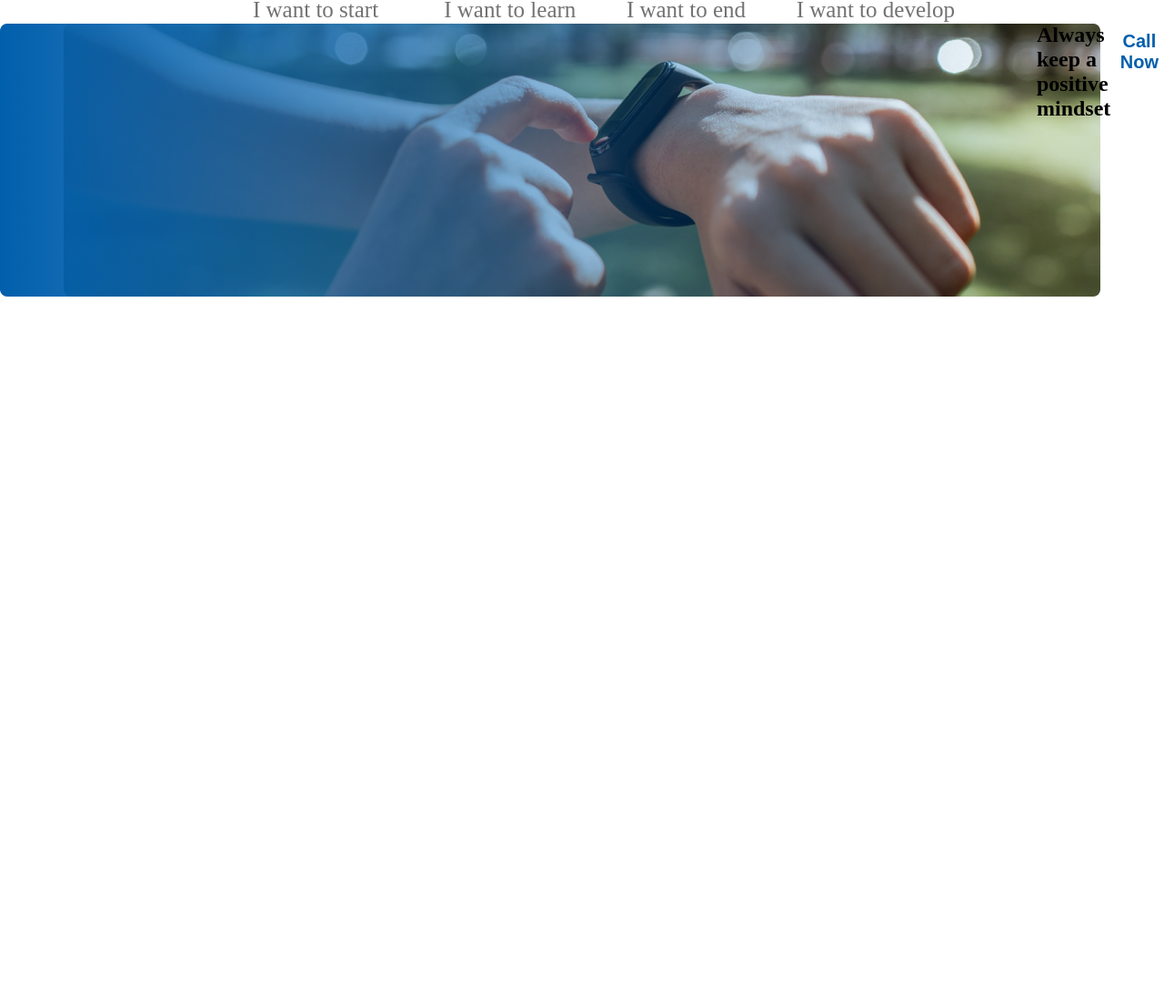
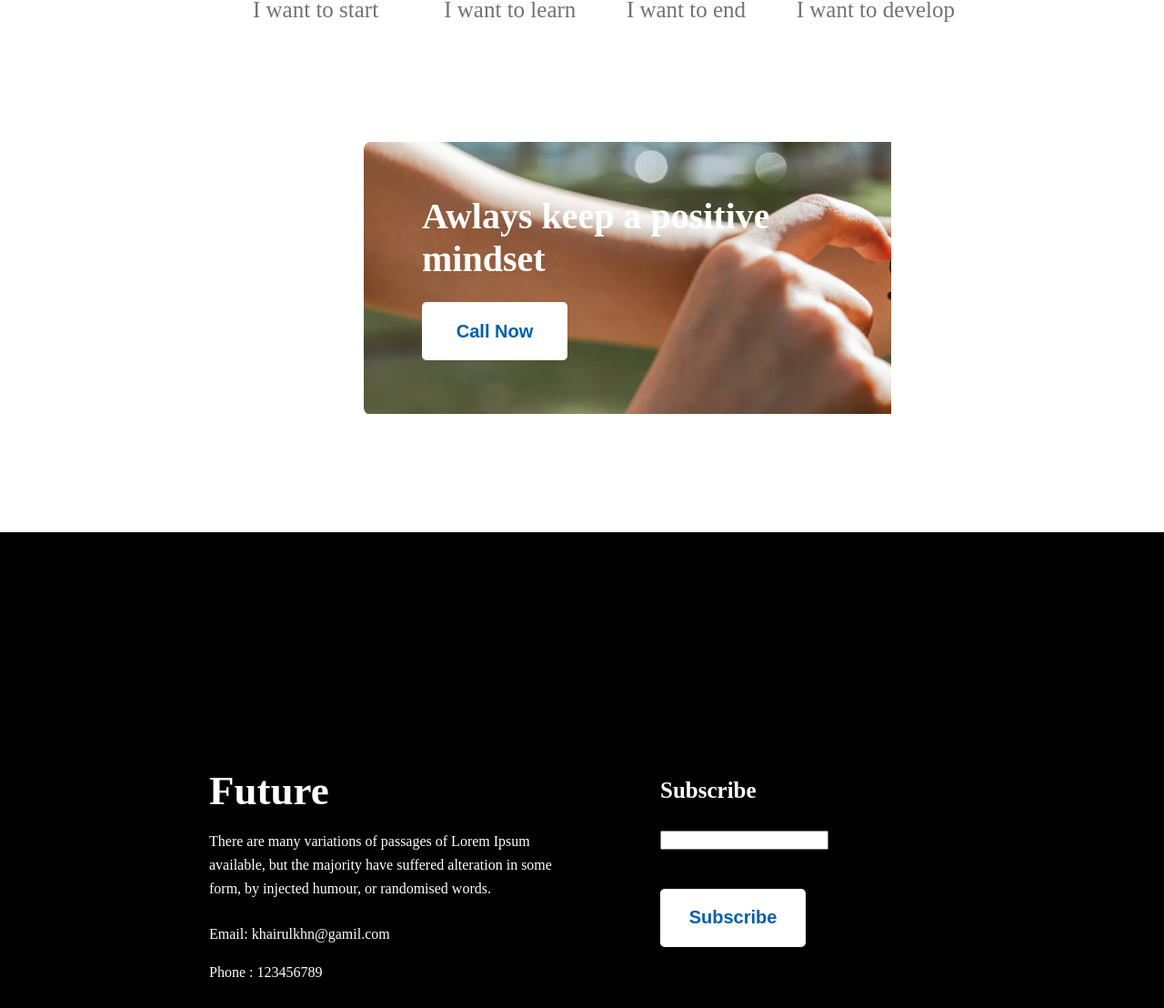
Before and after one commit to khairulkhn/new-year-new-me-main, a plain HTML site: page index.html in a window 1280 px wide. Shown: the part 3047-4155 px from the top of the page at 91% size. Before the commit the page ends 3373 px from the top, so only its background shows below. Drawn offline with Linux system fonts and the light colour scheme.

Commit message:
first commit

```diff
--- a/index.html
+++ b/index.html
@@ -68,16 +68,35 @@
                 </div>
             </div>
         </section>
+        <!-- gradient section -->
         <section>
             <div class="gradient">
-                <div class="gradient-title">
-                    <img src="images/gradient1.png" alt="">
-                    <h2>Always keep a positive mindset</h2>
-                    <button class="btn-primary"> Call Now</button>
+                <!-- <img src="images/gradient1.png" alt="gradient1" style="width: 100%;"> -->
+                <div class="gradient-title">Awlays keep a positive <br> mindset</div>
+                <button class="btn-call">Call Now</button>
+             </div>
+        </section>
+    </main>
+    <footer>
+        <div class="footer">
+            <div>
+                <h3 id="footer-title">Future</h3>
+                <p id="footer-description">There are many variations of passages of Lorem Ipsum <br> available, but the majority have suffered alteration in some <br> form, by injected humour, or randomised words.</p>
+            <p id="email">Email: khairulkhn@gamil.com</p>
+            <p id="phone">Phone : 123456789</p>
+            <img src="images/icons/fb.png" alt="facebook">
+            <img src="images/icons/twitter.png" alt="twitter">
+            <img src="images/icons/youtube.png" alt="Youtube">
+            </div>
+
+            <div class="input">
+                <div class="input-title">
+                    <h4>Subscribe</h4>
                 </div>
+                <p id="mail"><input type="text" name="Mail" id="Mail"></p>
+                <button class="btn-primary">Subscribe</button>
             </div>
-        </section>
-
-    </main>
+        </div>
+    </footer>
 </body>
 </html>
--- a/style/style.css
+++ b/style/style.css
@@ -58,6 +58,7 @@
 .year-title {
     margin-bottom: 24px;
 }
+
 .plan {
     text-align: center;
     font-weight: 700;
@@ -93,20 +94,88 @@
     color: #737272;
 }
 
+/* gradient item */
 .gradient {
     background-image: url('../images/watch.png');
     background-repeat: no-repeat;
-    /* margin: 130px 350px; */
-    background-position: center;
+    color: white;
+    margin: 130px 300px 130px 400px;
+    height: 300px;
 }
-.gradient-title{
-    display: flex;
-    justify-content: center;
-    /* font-weight: 700;
+
+.gradient-title {
+    font-weight: 700;
     font-size: 40px;
     line-height: 47px;
-    /* color: #FFFFFF; */
-    /* padding: 59px 627px 59px 64px;
-    margin-bottom: 100px; */
+    text-align: left;
+    padding-top: 59px;
+    padding-left: 64px ;
+}
+.btn-call{
+    font-weight: 600;
+    font-size: 20px;
+    line-height: 23px;
+    width: 160px;
+    height: 64px;
+    background: #FFFFFF;
+    color: #005FAC;
+    border-radius: 5px;
+    border: 0;
+    margin-top: 24px;
+    margin-left: 64px;
+}
+
+.footer {
+    background-color: black;
+    height: 577px;
+    color: white;
+    display: flex;
+    justify-content: space-between;
+    align-items: center;
+    padding: 130px 0px 130px 230px;
 
 }
+
+.input {
+    padding: 130px 229px 243px 0px;
+}
+
+.input-title {
+    margin-bottom: 30px;
+    font-weight: 600;
+    font-size: 25px;
+    line-height: 29px;
+}
+
+#footer-title {
+    font-weight: 700;
+    font-size: 45px;
+    line-height: 53px;
+    margin-bottom: 16px;
+}
+
+#footer-description {
+    font-weight: 400;
+    font-size: 16px;
+    line-height: 26px;
+    margin-bottom: 24px;
+}
+
+#email {
+    font-weight: 400;
+    font-size: 16px;
+    line-height: 26px;
+    margin-bottom: 16px;
+}
+
+#phone {
+    margin-bottom: 32px;
+    font-weight: 400;
+    font-size: 16px;
+    line-height: 26px;
+}
+
+#mail {
+    width: 325px;
+    height: 64px;
+}
```
